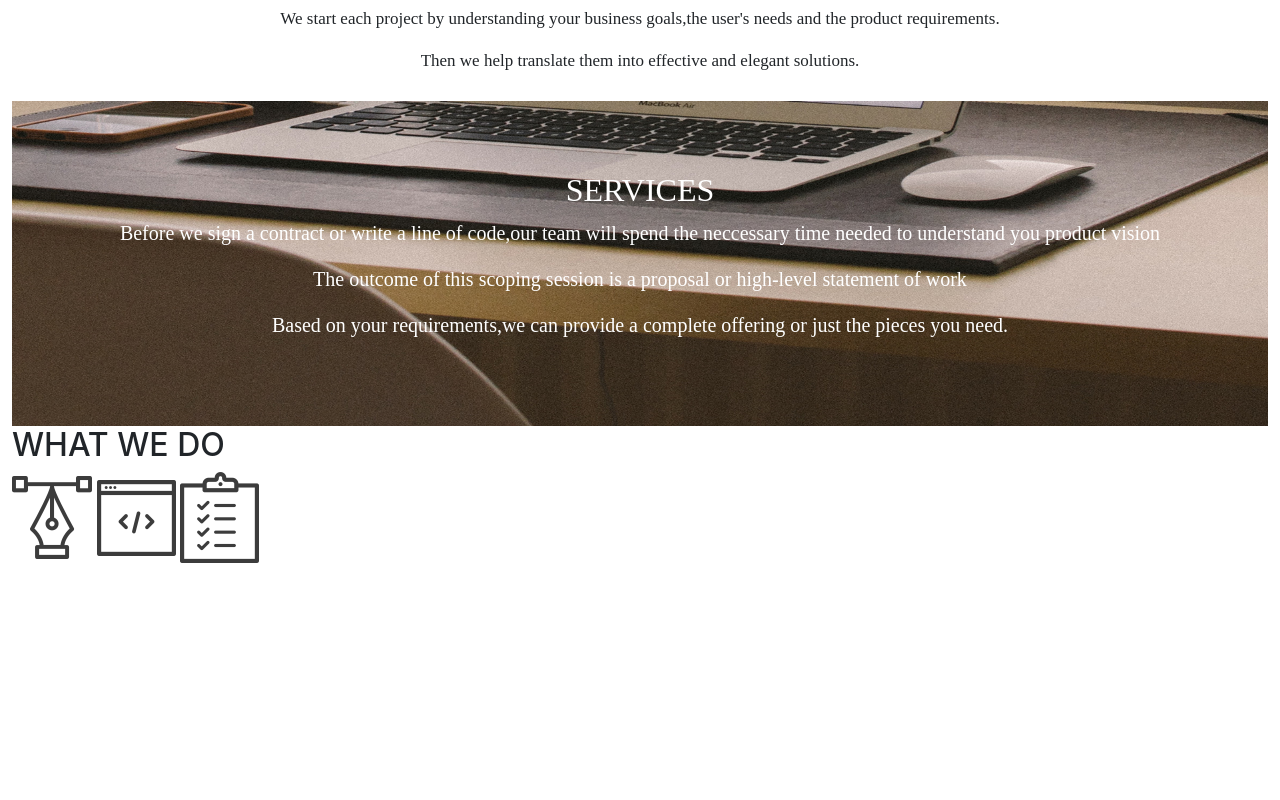
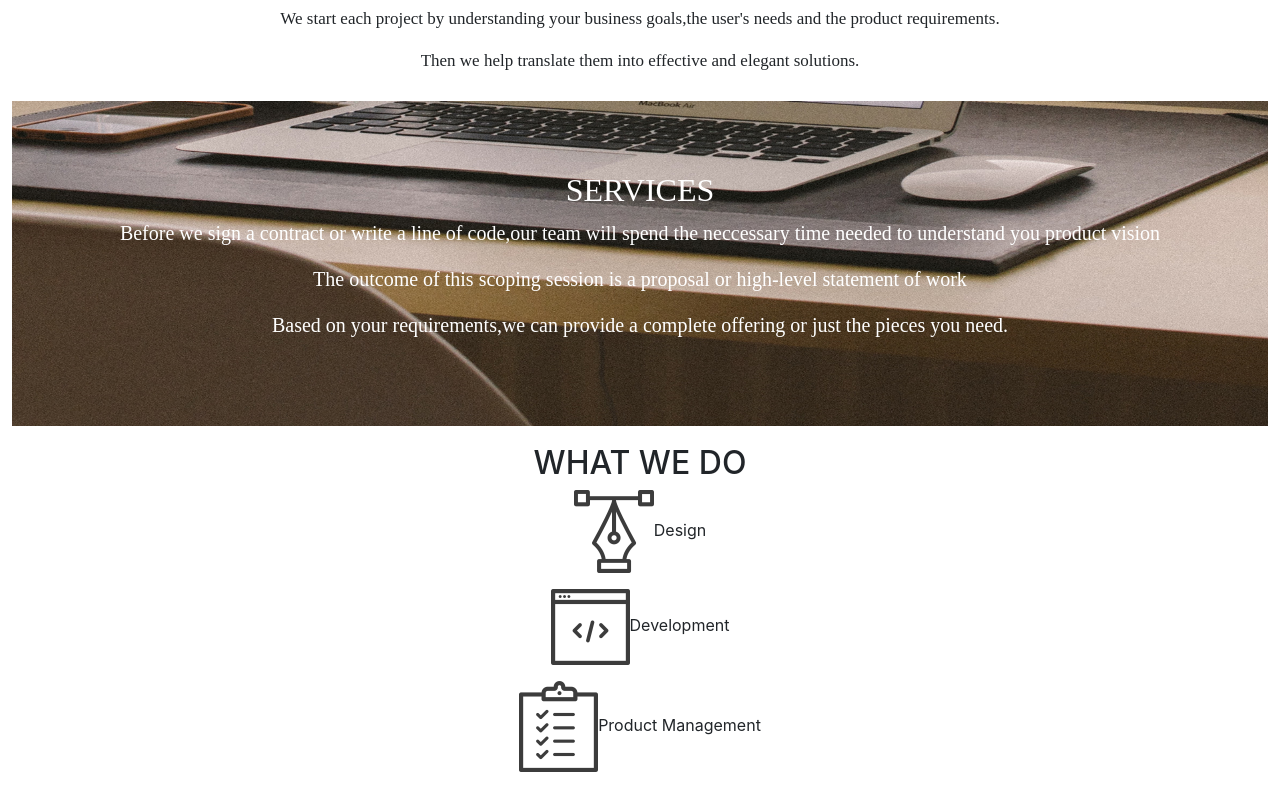
Before and after one commit to virginiah894/studio-portfolio, a plain HTML site: page index.html in a window 1280 px wide. Shown: the part 947-1747 px from the top of the page. Before the commit the page ends 1522 px from the top, so only its background shows below. Drawn offline with Linux system fonts and the light colour scheme; a web font is replaced by a local one.

Commit message:
style icons on css

```diff
--- a/css/styles.css
+++ b/css/styles.css
@@ -30,3 +30,11 @@ body{
   padding: 12px;
   scroll-behavior: smooth;
 }
+#do{
+  text-align: center;
+  padding-top: 18px;
+}
+#do>img{
+  display: flex;
+  flex-direction: row;
+}
--- a/index.html
+++ b/index.html
@@ -40,12 +40,12 @@
          <p>Based on your requirements,we can provide a complete offering or just the pieces you need. </p>
         </div>
       </div>
-      <div id="do"></div>
+      <div id="do">
       <h2>WHAT WE DO</h2>
-      <img src="/images/design_icon.png" alt="design">
-      <img src="/images/dev_icon.png" alt="developmenticon">
-      <img src="/images/product_icon.png" alt="product icon">
-
+      <p><img src="/images/design_icon.png" alt="design">Design</p>
+      <p><img src="/images/dev_icon.png" alt="developmenticon">Development</p>
+       <p><img src="/images/product_icon.png" alt="product icon">Product Management</p>
+    </div>
 
     <script src="/js/jquery-3.4.1.js"></script>
   <script src="/js/javascript.js"></script>
```
